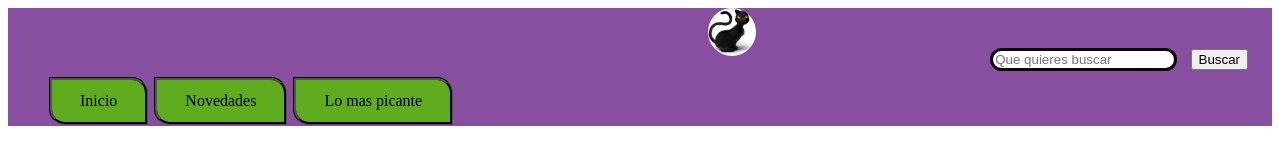
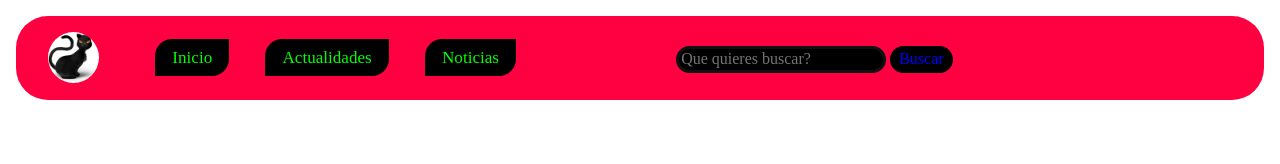
Before and after one commit to AlfredoNikel/Gatica.github.io, a plain HTML site: page index.html in a window 1280 px wide. Drawn offline with Linux system fonts and the light colour scheme.

Commit message:
Modification total
En esta parte modificamos toda la pagina.

```diff
--- a/index.html
+++ b/index.html
@@ -4,39 +4,41 @@
     <meta charset="UTF-8">
     <meta name="viewport" content="width=device-width, initial-scale=1.0">
     <title>Gatica</title>
+    <link rel="stylesheet" href="./normalise.css">
     <link rel="icon" href="./Icono/Gatita.ico">
     <link rel="stylesheet" href="./style.css">
 </head>
 
-<header class="header">
-<nav>
-    <img class="logo" src="./imagenes/Gatita.jpg" alt="Logo">
-    <ul class="lista">
+<body>
 
-        <li><a href="./index.html">Inicio</a></li>
-        <li><a href="./Novedades.html">Novedades</a></li>
-        <li><a href="./LoMasPicante.html">Lo mas picante</a></li>
+<header class="cabeza">
+    <nav class="barra">
+       <a href=""><img class="logo" src="./imagenes/Gatita.jpg" alt="Gatica"></a>
+       <div class="lista">
+            <ul>
+
+                <li><a href="#">Inicio</a></li>
+                <li><a href="#">Actualidades</a></li>
+                <li><a href="#">Noticias</a></li>
 
             </ul>
+       </div>
 
+       <form action="barra-busqueda">
 
-    <form class="barra-busqueda">
-
-        <input class="barra" name="q" type="search" placeholder="Que quieres buscar" >
-        <button class="boton" >Buscar</button>
-
+        <input class="barra-busqueda" type="search" name="Buscar" placeholder="Que quieres buscar?">
+        <button class="boton-buscar">Buscar</button>
 
        </form>
-
 
 
     </nav>
 
 
+
     </header>
 
 
-<body>
 
     <footer>
 
--- /dev/null
+++ b/normalise.css
@@ -0,0 +1,349 @@
+/*! normalize.css v8.0.1 | MIT License | github.com/necolas/normalize.css */
+
+/* Document
+   ========================================================================== */
+
+/**
+ * 1. Correct the line height in all browsers.
+ * 2. Prevent adjustments of font size after orientation changes in iOS.
+ */
+
+ html {
+    line-height: 1.15; /* 1 */
+    -webkit-text-size-adjust: 100%; /* 2 */
+  }
+
+  /* Sections
+     ========================================================================== */
+
+  /**
+   * Remove the margin in all browsers.
+   */
+
+  body {
+    margin: 0;
+  }
+
+  /**
+   * Render the `main` element consistently in IE.
+   */
+
+  main {
+    display: block;
+  }
+
+  /**
+   * Correct the font size and margin on `h1` elements within `section` and
+   * `article` contexts in Chrome, Firefox, and Safari.
+   */
+
+  h1 {
+    font-size: 2em;
+    margin: 0.67em 0;
+  }
+
+  /* Grouping content
+     ========================================================================== */
+
+  /**
+   * 1. Add the correct box sizing in Firefox.
+   * 2. Show the overflow in Edge and IE.
+   */
+
+  hr {
+    box-sizing: content-box; /* 1 */
+    height: 0; /* 1 */
+    overflow: visible; /* 2 */
+  }
+
+  /**
+   * 1. Correct the inheritance and scaling of font size in all browsers.
+   * 2. Correct the odd `em` font sizing in all browsers.
+   */
+
+  pre {
+    font-family: monospace, monospace; /* 1 */
+    font-size: 1em; /* 2 */
+  }
+
+  /* Text-level semantics
+     ========================================================================== */
+
+  /**
+   * Remove the gray background on active links in IE 10.
+   */
+
+  a {
+    background-color: transparent;
+  }
+
+  /**
+   * 1. Remove the bottom border in Chrome 57-
+   * 2. Add the correct text decoration in Chrome, Edge, IE, Opera, and Safari.
+   */
+
+  abbr[title] {
+    border-bottom: none; /* 1 */
+    text-decoration: underline; /* 2 */
+    text-decoration: underline dotted; /* 2 */
+  }
+
+  /**
+   * Add the correct font weight in Chrome, Edge, and Safari.
+   */
+
+  b,
+  strong {
+    font-weight: bolder;
+  }
+
+  /**
+   * 1. Correct the inheritance and scaling of font size in all browsers.
+   * 2. Correct the odd `em` font sizing in all browsers.
+   */
+
+  code,
+  kbd,
+  samp {
+    font-family: monospace, monospace; /* 1 */
+    font-size: 1em; /* 2 */
+  }
+
+  /**
+   * Add the correct font size in all browsers.
+   */
+
+  small {
+    font-size: 80%;
+  }
+
+  /**
+   * Prevent `sub` and `sup` elements from affecting the line height in
+   * all browsers.
+   */
+
+  sub,
+  sup {
+    font-size: 75%;
+    line-height: 0;
+    position: relative;
+    vertical-align: baseline;
+  }
+
+  sub {
+    bottom: -0.25em;
+  }
+
+  sup {
+    top: -0.5em;
+  }
+
+  /* Embedded content
+     ========================================================================== */
+
+  /**
+   * Remove the border on images inside links in IE 10.
+   */
+
+  img {
+    border-style: none;
+  }
+
+  /* Forms
+     ========================================================================== */
+
+  /**
+   * 1. Change the font styles in all browsers.
+   * 2. Remove the margin in Firefox and Safari.
+   */
+
+  button,
+  input,
+  optgroup,
+  select,
+  textarea {
+    font-family: inherit; /* 1 */
+    font-size: 100%; /* 1 */
+    line-height: 1.15; /* 1 */
+    margin: 0; /* 2 */
+  }
+
+  /**
+   * Show the overflow in IE.
+   * 1. Show the overflow in Edge.
+   */
+
+  button,
+  input { /* 1 */
+    overflow: visible;
+  }
+
+  /**
+   * Remove the inheritance of text transform in Edge, Firefox, and IE.
+   * 1. Remove the inheritance of text transform in Firefox.
+   */
+
+  button,
+  select { /* 1 */
+    text-transform: none;
+  }
+
+  /**
+   * Correct the inability to style clickable types in iOS and Safari.
+   */
+
+  button,
+  [type="button"],
+  [type="reset"],
+  [type="submit"] {
+    -webkit-appearance: button;
+  }
+
+  /**
+   * Remove the inner border and padding in Firefox.
+   */
+
+  button::-moz-focus-inner,
+  [type="button"]::-moz-focus-inner,
+  [type="reset"]::-moz-focus-inner,
+  [type="submit"]::-moz-focus-inner {
+    border-style: none;
+    padding: 0;
+  }
+
+  /**
+   * Restore the focus styles unset by the previous rule.
+   */
+
+  button:-moz-focusring,
+  [type="button"]:-moz-focusring,
+  [type="reset"]:-moz-focusring,
+  [type="submit"]:-moz-focusring {
+    outline: 1px dotted ButtonText;
+  }
+
+  /**
+   * Correct the padding in Firefox.
+   */
+
+  fieldset {
+    padding: 0.35em 0.75em 0.625em;
+  }
+
+  /**
+   * 1. Correct the text wrapping in Edge and IE.
+   * 2. Correct the color inheritance from `fieldset` elements in IE.
+   * 3. Remove the padding so developers are not caught out when they zero out
+   *    `fieldset` elements in all browsers.
+   */
+
+  legend {
+    box-sizing: border-box; /* 1 */
+    color: inherit; /* 2 */
+    display: table; /* 1 */
+    max-width: 100%; /* 1 */
+    padding: 0; /* 3 */
+    white-space: normal; /* 1 */
+  }
+
+  /**
+   * Add the correct vertical alignment in Chrome, Firefox, and Opera.
+   */
+
+  progress {
+    vertical-align: baseline;
+  }
+
+  /**
+   * Remove the default vertical scrollbar in IE 10+.
+   */
+
+  textarea {
+    overflow: auto;
+  }
+
+  /**
+   * 1. Add the correct box sizing in IE 10.
+   * 2. Remove the padding in IE 10.
+   */
+
+  [type="checkbox"],
+  [type="radio"] {
+    box-sizing: border-box; /* 1 */
+    padding: 0; /* 2 */
+  }
+
+  /**
+   * Correct the cursor style of increment and decrement buttons in Chrome.
+   */
+
+  [type="number"]::-webkit-inner-spin-button,
+  [type="number"]::-webkit-outer-spin-button {
+    height: auto;
+  }
+
+  /**
+   * 1. Correct the odd appearance in Chrome and Safari.
+   * 2. Correct the outline style in Safari.
+   */
+
+  [type="search"] {
+    -webkit-appearance: textfield; /* 1 */
+    outline-offset: -2px; /* 2 */
+  }
+
+  /**
+   * Remove the inner padding in Chrome and Safari on macOS.
+   */
+
+  [type="search"]::-webkit-search-decoration {
+    -webkit-appearance: none;
+  }
+
+  /**
+   * 1. Correct the inability to style clickable types in iOS and Safari.
+   * 2. Change font properties to `inherit` in Safari.
+   */
+
+  ::-webkit-file-upload-button {
+    -webkit-appearance: button; /* 1 */
+    font: inherit; /* 2 */
+  }
+
+  /* Interactive
+     ========================================================================== */
+
+  /*
+   * Add the correct display in Edge, IE 10+, and Firefox.
+   */
+
+  details {
+    display: block;
+  }
+
+  /*
+   * Add the correct display in all browsers.
+   */
+
+  summary {
+    display: list-item;
+  }
+
+  /* Misc
+     ========================================================================== */
+
+  /**
+   * Add the correct display in IE 10+.
+   */
+
+  template {
+    display: none;
+  }
+
+  /**
+   * Add the correct display in IE 10.
+   */
+
+  [hidden] {
+    display: none;
+  }
--- a/style.css
+++ b/style.css
@@ -1,76 +1,55 @@
 
-header nav ul li {
+.barra{
+    display: flex;
+    background-color: rgb(255, 0, 64);
+    margin: 1em;
+    border-radius: 2em;
+}
 
-    display: inline-block;
-    padding: 12px;
-    background-color: rgb(95, 173, 30);
-    margin: 1px;
-    border-radius: 0em 1em;
-    border: black groove;
+header nav a img{
 
+    height: 3.2em;
+    border-radius: 2em;
+    margin-top: 1em;
+    margin-left: 2em;
 
 }
 
+.lista ul li {
 
-header nav ul li:hover{
-
-    background-color: yellow;
-
+    display: inline-block;
+    padding: 0.5em ;
+    font-size: medium;
+    margin: 0.5em;
 }
 
-a {
-
-    color: rgb(0, 0, 0);
-    padding: 1em;
+.lista ul li a{
+    background-color: black;
+    color: rgb(0, 255, 0);
     text-decoration: none;
-
-}
-
-header {
-
-    padding: 0;
-    background-color: #884EA0;
-
-
-}
-
- .header li:hover {
-
-    box-shadow: 2px 5px 13px red;
- }
-
- .logo{
-    display: inline-block;
-    border-radius: 4em;
-    width: 3em;
-    margin-left: 700px;
-    top: 2em;
-
-
- }
-
-.barra-busqueda {
-
-    display: flex;
-    position: absolute;
-    top: 2em;
-    right: 1em;
-    align-items: center;
-    padding: 1em;
-
-}
-
-.barra{
-
-    border-radius: 1em;
-    border: rgb(7, 7, 7) solid;
-    background-color: rgb(255, 255, 255);
-    margin-right: 1em;
-
+    padding: 0.5em 1em;
+    border-radius: 1em 0em ;
+    font-size: 1.07em;
 
 }
 
 
 
 
+.barra-busqueda{
+    margin-top: 1.90em;
+    margin-left: 9em;
+    border-radius: 2em;
+    border: solid rgb(17, 17, 17);
+    background-color: rgb(0, 0, 0);
+
 }
+
+.boton-buscar{
+
+    border-radius: 2em;
+    border: solid black;
+    cursor: pointer;
+    background-color: rgb(0, 0, 0);
+    color: blue;
+}
```
Lines whose indentation alone changed are shown as unchanged.
